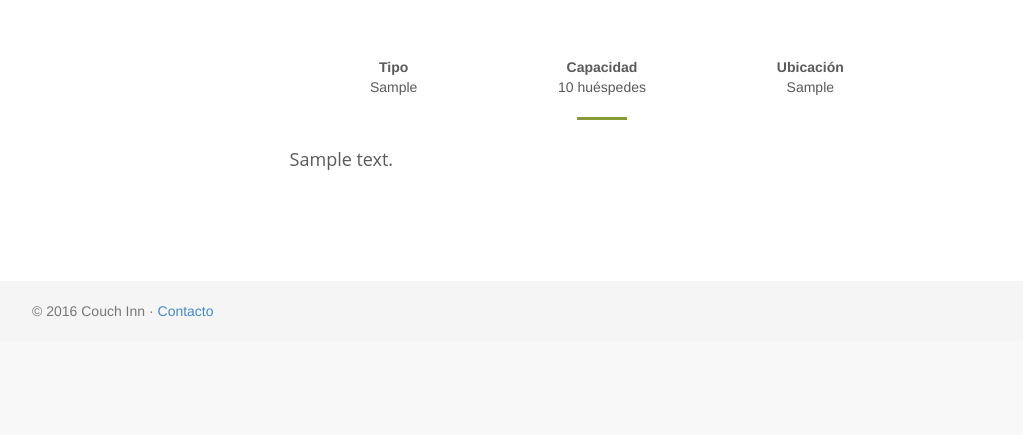
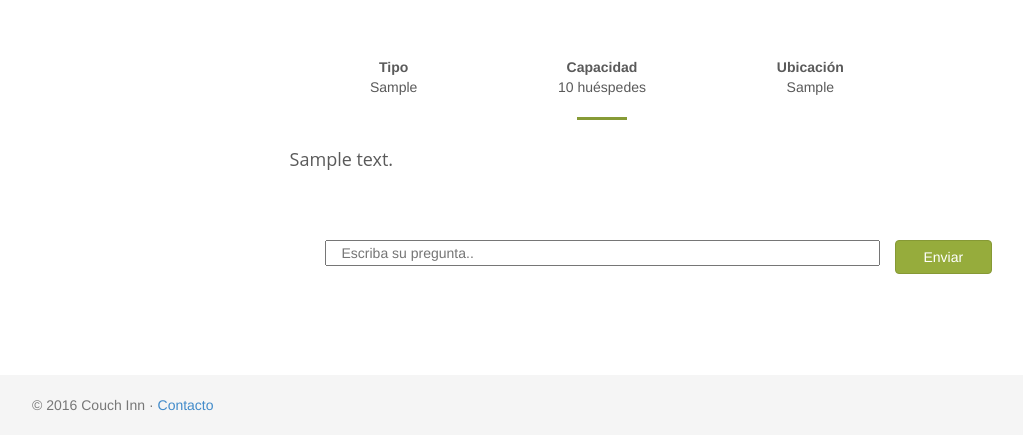
Before and after one commit to grupo43/CouchInn, a PHP site: page /couch.php?id=1 in a window 1280 px wide. Shown: the part 504-939 px from the top of the page, without its empty margins (38-1061 px from the left). Before the commit the page ends 821 px from the top, so only its background shows below. Run offline with PHP 8.4, Linux system fonts and the light colour scheme; the visitor is signed in with stand-in values (Sample User, id 1); tables that the repository leaves empty hold one stand-in row (values such as "Sample post"); grey boxes marked "Sample" are stand-in pictures; data that the repository does not hold is empty; some libraries are stand-ins or nearby versions.

Commit message:
Couches: Placeholder para realizar pregunta

```diff
--- a/couch.php
+++ b/couch.php
@@ -57,7 +57,7 @@ $questions	= getQuestions($id);
 
 	<div class="row">
 		<div class="col-md-offset-2 col-md-8">
-			<div class="feedback alert alert-info text-center" role="alert" hidden></div>
+			<div class="feedback alert text-center" role="alert" hidden></div>
 		</div>
 	</div>
 	<!-- COUCH DATA -->
@@ -94,6 +94,16 @@ $questions	= getQuestions($id);
 		<?php endif; ?>
 	</div>
 	<!-- QUESTIONS & ANSWERS -->
+	<?php if (isset($_SESSION['user']) && ($_SESSION['user'] != $couch['owner'])): ?>
+	<div class="container">
+		<div class="row">
+			<div class="form-horizontal col-md-offset-3 col-md-6">
+				<input type="text" class="col-md-12" placeholder="Escriba su pregunta.." />
+			</div>
+			<button class="btn btn-primary col-md-1">Enviar</button>
+		</div>
+	</div>
+	<?php endif; ?>
 	<div class="container">
 		<div class="row">
 			<div class="col-md-offset-2 col-md-8">
@@ -105,8 +115,8 @@ $questions	= getQuestions($id);
 					<?php if ($question['answer']): ?>
 						<li><?php echo $question['answer'] ?></li>
 					<?php elseif (isset($_SESSION['user']) && ($_SESSION['user'] == $couch['owner'])): ?>
-						<input type="text" placeholder="Escriba su respuesta" />
-						<button class="btn btn-primary">Responder</button>
+						<input type="text" class="col-md-9" placeholder="Escriba su respuesta.." />
+						<button class="btn btn-primary col-md-offset-1 col-md-2">Enviar</button>
 					<?php endif; ?>
 					</ul>
 				<?php endforeach; ?>
```
